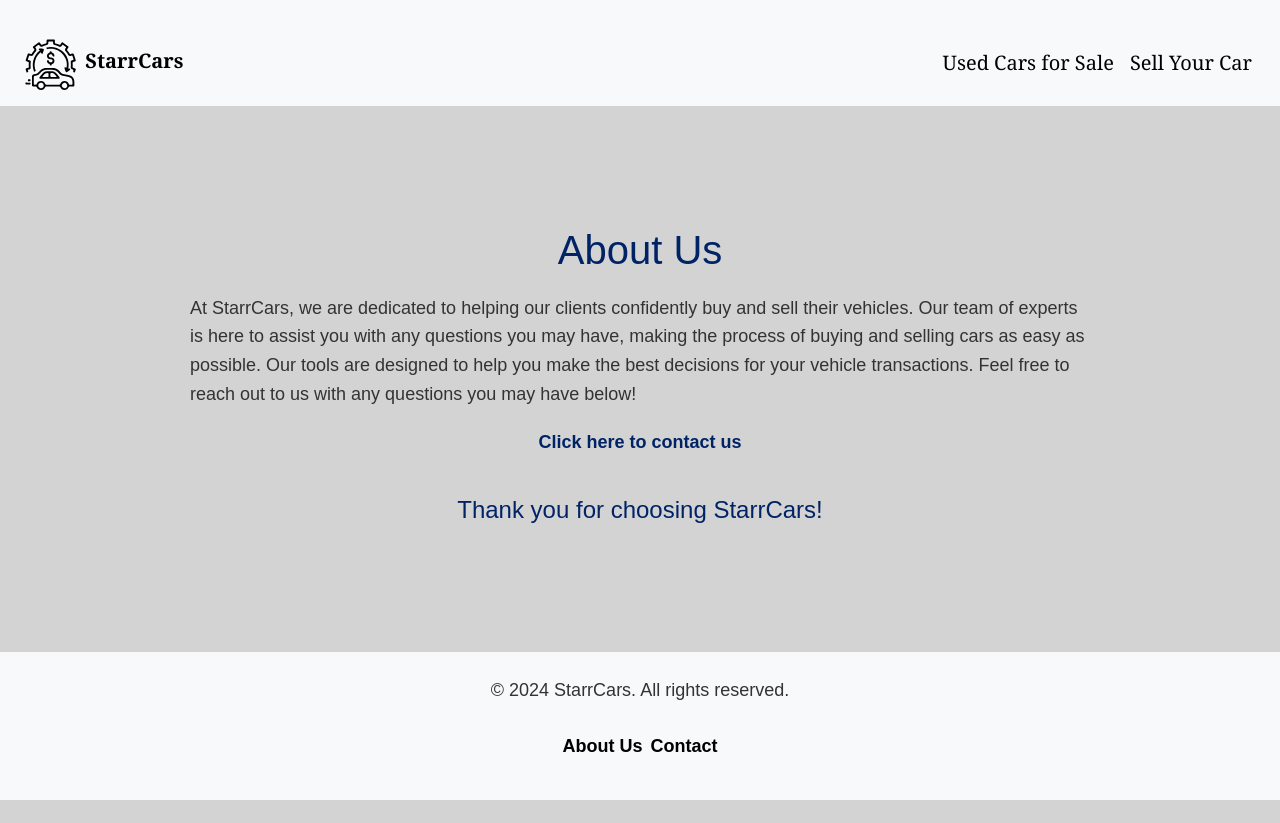
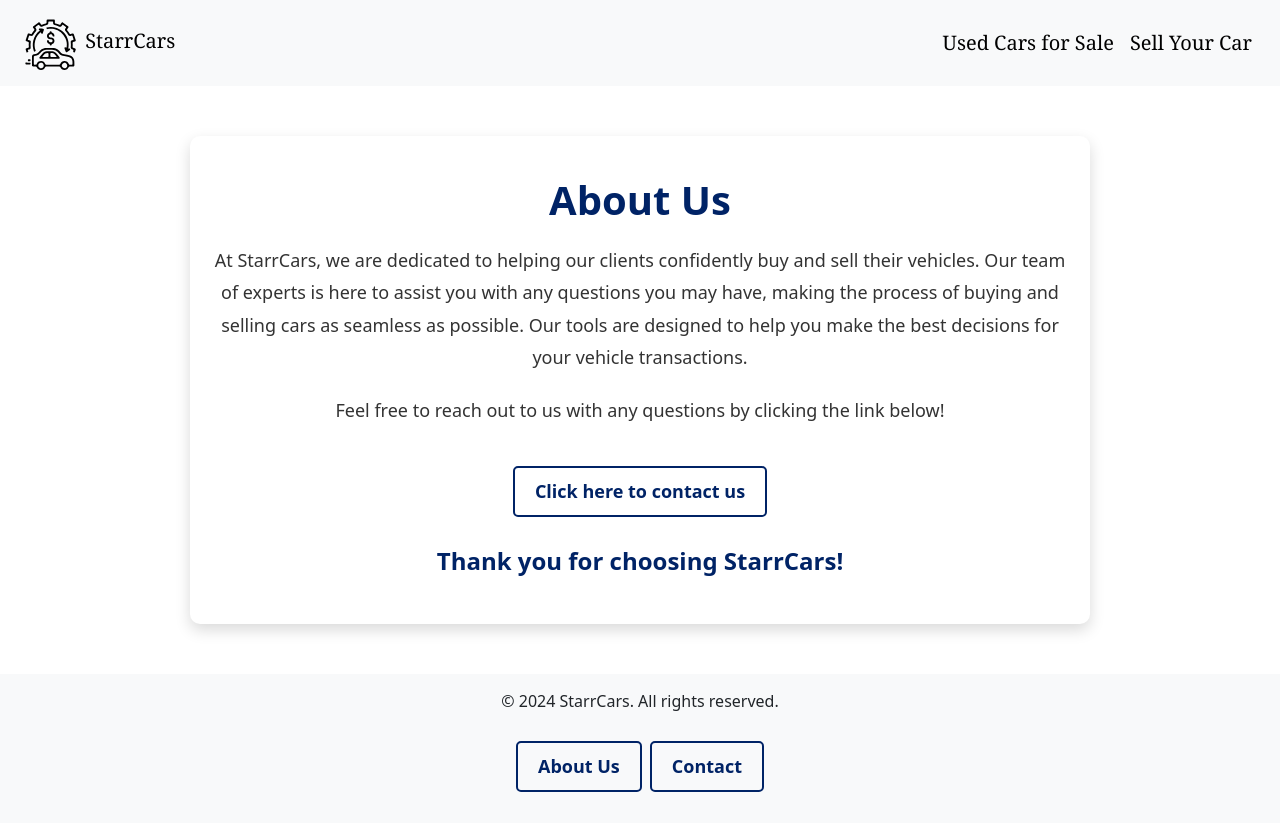
Before and after one commit to amalekia/StarrCars, a React (Create React App) app in the folder frontend/: page /about in a window 1280 px wide. Before the commit the page ends 800 px from the top, so only its background shows below. Built offline with nearby package versions, Linux system fonts and the light colour scheme.

Commit message:
more styling done

```diff
--- a/frontend/src/components/footer.jsx
+++ b/frontend/src/components/footer.jsx
@@ -1,23 +1,24 @@
 import React from "react";
 import "bootstrap/dist/css/bootstrap.min.css";
 import { Link } from "react-router-dom";
+import "../styles/footer.css";
 
 export default function Footer() {
   return (
-        <footer className="bg-light py-4">
+    <footer className="footer">
       <div className="container text-center">
         <p className="mb-2">
           &copy; {new Date().getFullYear()} StarrCars. All rights reserved.
         </p>
         <ul className="list-inline">
           <li className="list-inline-item">
-                        <Link to="/about" style={{color: "black"}}>About Us</Link>
+            <Link to="/about">About Us</Link>
           </li>
           <li className="list-inline-item">
-                        <Link to="/contact" style={{color: "black"}}>Contact</Link>
+            <Link to="/contact">Contact</Link>
           </li>
         </ul>
       </div>
     </footer>
   );
-};
+}
--- a/frontend/src/styles/about.css
+++ b/frontend/src/styles/about.css
@@ -1,54 +1,80 @@
-/* Global Styles */
-body {
-    background-color: #d3d3d3; /* Light grey background */
-    color: #1a1a1a; /* Dark text */
-    font-family: Arial, sans-serif;
+/* About Page Styles */
+.aboutpage {
+    max-width: 900px; /* Center content */
+    margin: 50px auto; /* Add spacing from top and center horizontally */
+    padding: 40px 20px; /* Balanced padding for all screen sizes */
+    background-color: #ffffff; /* Clean white background for content focus */
+    border-radius: 10px;
+    box-shadow: 0 6px 15px rgba(0, 0, 0, 0.15); /* Subtle shadow for a modern card look */
+    text-align: center;
 }
 
-.aboutpage {
-max-width: 800px;
-margin: 0 auto;
-padding: 40px;
-background-color: #f0f0f0; /* Slightly lighter grey for the content section */
-border-radius: 10px;
-box-shadow: 0 4px 10px rgba(0, 0, 0, 0.1);
+.aboutpage h1 {
+    color: #002366; /* Daytona blue for main title */
+    font-size: 2.5rem; /* Larger font for emphasis */
+    font-weight: bold;
+    margin-bottom: 20px;
 }
 
-h1 {
-color: #002366; /* Daytona blue for main title */
-text-align: center;
-margin-bottom: 20px;
+.aboutpage p {
+    color: #333333; /* Dark grey for text */
+    font-size: 1.125rem; /* Comfortable font size for readability */
+    line-height: 1.8; /* Add breathing room between lines */
+    margin-bottom: 20px; /* Separate paragraphs for clarity */
 }
 
-p {
-color: #333333; /* Darker grey for text */
-font-size: 18px;
-line-height: 1.6;
-margin-bottom: 20px;
-padding-left: 190px;
-padding-right: 190px;
+.aboutpage h4 {
+    color: #002366; /* Daytona blue for closing message */
+    font-size: 1.5rem; /* Highlight the closing line */
+    font-weight: bold;
+    margin-top: 30px; /* Space above the closing message */
 }
 
-h4 {
-color: #002366; /* Daytona blue for the final message */
-text-align: center;
-margin-top: 40px;
+/* Link Styling */
+.aboutpage a {
+    display: inline-block; /* Gives a button-like appearance */
+    color: #002366; /* Daytona blue */
+    font-weight: bold;
+    font-size: 1.125rem;
+    text-decoration: none;
+    margin-top: 20px;
+    padding: 10px 20px; /* Padding to create a button feel */
+    border: 2px solid #002366; /* Adds a border for button-like styling */
+    border-radius: 5px; /* Rounded corners for smooth design */
+    transition: all 0.3s ease-in-out; /* Smooth transition for hover effect */
 }
 
-a {
-display: block;
-text-align: center;
-color: #002366; /* Daytona blue for link */
-font-weight: bold;
-font-size: 18px;
-text-decoration: none;
-margin-top: 20px;
+.aboutpage a:hover {
+    background-color: #002366; /* Daytona blue fill on hover */
+    color: #ffffff; /* White text for contrast */
+    text-decoration: none;
 }
 
-a:hover {
-text-decoration: underline;
+.aboutpage a:active {
+    background-color: #001a4d; /* Darker Daytona blue for active state */
+    color: #ffffff;
 }
 
-a:active {
-color: #001a4d;
+/* Responsive Styles */
+@media (max-width: 768px) {
+    .aboutpage {
+        padding: 20px; /* Reduce padding on smaller screens */
+    }
+
+    .aboutpage h1 {
+        font-size: 2rem; /* Adjust title size for small screens */
+    }
+
+    .aboutpage p {
+        font-size: 1rem; /* Adjust text size for smaller screens */
+    }
+
+    .aboutpage h4 {
+        font-size: 1.25rem; /* Resize closing message */
+    }
+
+    .aboutpage a {
+        font-size: 1rem; /* Resize link for better appearance */
+        padding: 8px 15px;
+    }
 }
--- /dev/null
+++ b/frontend/src/styles/footer.css
@@ -0,0 +1,24 @@
+.footer {
+    background-color: #f8f9fa; /* Light grey background */
+    padding: 15px 0; /* Padding to create space around content */
+    text-align: center; /* Center aligns content */
+}
+
+.footer a {
+    display: inline-block; /* Gives a button-like appearance */
+    color: #002366; /* Daytona blue */
+    font-weight: bold;
+    font-size: 1.125rem;
+    text-decoration: none;
+    margin-top: 20px;
+    padding: 10px 20px; /* Padding to create a button feel */
+    border: 2px solid #002366; /* Adds a border for button-like styling */
+    border-radius: 5px; /* Rounded corners for smooth design */
+    transition: all 0.3s ease-in-out; /* Smooth transition for hover effect */
+}
+
+.footer a:hover {
+    background-color: #002366; /* Daytona blue fill on hover */
+    color: #ffffff; /* White text for contrast */
+    text-decoration: none;
+}
--- a/frontend/src/styles/home.css
+++ b/frontend/src/styles/home.css
@@ -4,6 +4,13 @@
   text-align: center;
   background: linear-gradient(to bottom, #5b9bd0, #c0c0c0); /* Steel blue to silver */
   padding: 20px;
+  display: flex;
+  flex-direction: column;
+  padding-top: 60px;
+}
+
+.home-content {
+  flex: 1;
 }
 
 .home-header {
--- a/frontend/src/views/about.jsx
+++ b/frontend/src/views/about.jsx
@@ -4,17 +4,19 @@ import "../styles/about.css";
 
 export default function AboutPage() {
     return (
-        <div classname="aboutpage">
+        <div className="aboutpage">
             <h1>About Us</h1>
             <p>
                 At StarrCars, we are dedicated to helping our clients confidently buy and sell their vehicles.
                 Our team of experts is here to assist you with any questions you may have, making the process
-                of buying and selling cars as easy as possible. Our tools are designed to help you make the
-                best decisions for your vehicle transactions. Feel free to reach out to us with any questions
-                you may have below!
+                of buying and selling cars as seamless as possible. Our tools are designed to help you make
+                the best decisions for your vehicle transactions.
+            </p>
+            <p>
+                Feel free to reach out to us with any questions by clicking the link below!
             </p>
             <Link to="/contact">Click here to contact us</Link>
             <h4>Thank you for choosing StarrCars!</h4>
         </div>
-    )
+    );
 }
```
Lines whose indentation alone changed are shown as unchanged.
